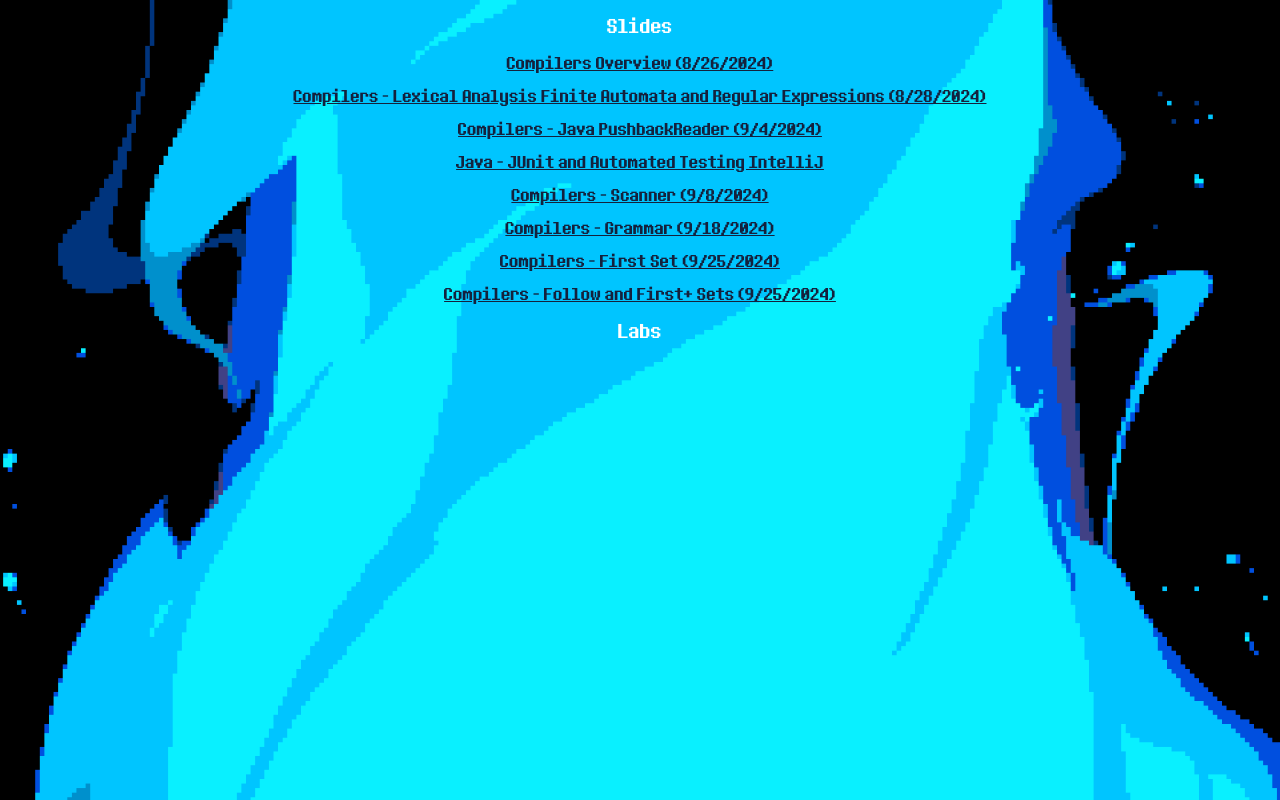
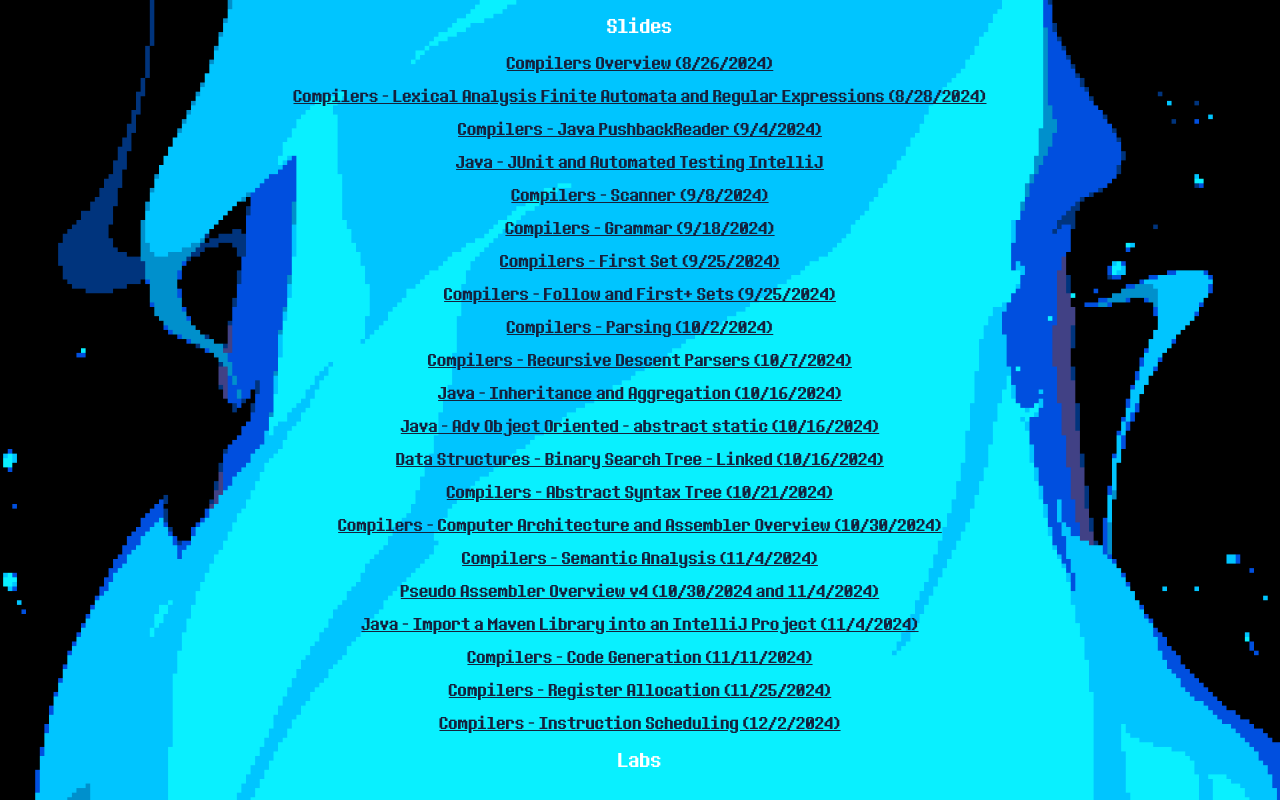
Before and after one commit to Plantarc/csslides, a plain HTML site: page csc345.html in a window 1280 px wide. Drawn offline with Linux system fonts and the light colour scheme.

Commit message:
Added remaining slides

```diff
--- a/csc345.html
+++ b/csc345.html
@@ -21,7 +21,21 @@
             <p><a class = "linkdarkcolor" href="resources/CSC 345/Slides/Compilers - Grammar.pdf">Compilers - Grammar (9/18/2024)</a></p>
             <p><a class = "linkdarkcolor" href="resources/CSC 345/Slides/Compilers - First Set.pdf">Compilers - First Set (9/25/2024)</a></p>
             <p><a class = "linkdarkcolor" href="resources/CSC 345/Slides/Compilers - Follow and First+ Sets.pdf">Compilers - Follow and First+ Sets (9/25/2024)</a></p>
+            <p><a class = "linkdarkcolor" href="resources/CSC 345/Slides/Compilers - Parsing.pdf">Compilers - Parsing (10/2/2024)</a></p>
+            <p><a class = "linkdarkcolor" href="resources/CSC 345/Slides/Compilers - Recursive Descent Parsers.pdf">Compilers - Recursive Descent Parsers (10/7/2024)</a></p>
+            <p><a class = "linkdarkcolor" href="resources/CSC 345/Slides/Java - Inheritance and Aggregation.pdf">Java - Inheritance and Aggregation (10/16/2024)</a></p>
+            <p><a class = "linkdarkcolor" href="resources/CSC 345/Slides/Java - Adv Object Oriented - abstract static.pdf">Java - Adv Object Oriented - abstract static (10/16/2024)</a></p>
+            <p><a class = "linkdarkcolor" href="resources/CSC 345/Slides/Data Structures - Binary Search Tree - Linked.pdf">Data Structures - Binary Search Tree - Linked (10/16/2024)</a></p>
+            <p><a class = "linkdarkcolor" href="resources/CSC 345/Slides/Compilers - Abstract Syntax Tree.pdf">Compilers - Abstract Syntax Tree (10/21/2024)</a></p>
+            <p><a class = "linkdarkcolor" href="resources/CSC 345/Slides/Compilers - Computer Architecture and Assembler Overview.pdf">Compilers - Computer Architecture and Assembler Overview (10/30/2024)</a></p>
+            <p><a class = "linkdarkcolor" href="resources/CSC 345/Slides/Compilers - Semantic Analysis.pdf">Compilers - Semantic Analysis (11/4/2024)</a></p>
+            <p><a class = "linkdarkcolor" href="resources/CSC 345/Slides/Pseudo Assembler Overview v4.pdf">Pseudo Assembler Overview v4 (10/30/2024 and 11/4/2024)</a></p>
+            <p><a class = "linkdarkcolor" href="resources/CSC 345/Slides/Java - Import a Maven Library into an IntelliJ Project.pdf">Java - Import a Maven Library into an IntelliJ Project (11/4/2024)</a></p>
+            <p><a class = "linkdarkcolor" href="resources/CSC 345/Slides/Compilers - Code Generation.pdf">Compilers - Code Generation (11/11/2024)</a></p>
+            <p><a class = "linkdarkcolor" href="resources/CSC 345/Slides/Compilers - Register Allocation.pdf">Compilers - Register Allocation (11/25/2024)</a></p>
+            <p><a class = "linkdarkcolor" href="resources/CSC 345/Slides/Compilers - Instruction Scheduling.pdf">Compilers - Instruction Scheduling (12/2/2024)</a></p>
             <h3 class="notbold">Labs</h3>
+
 
         </div>
 
```
